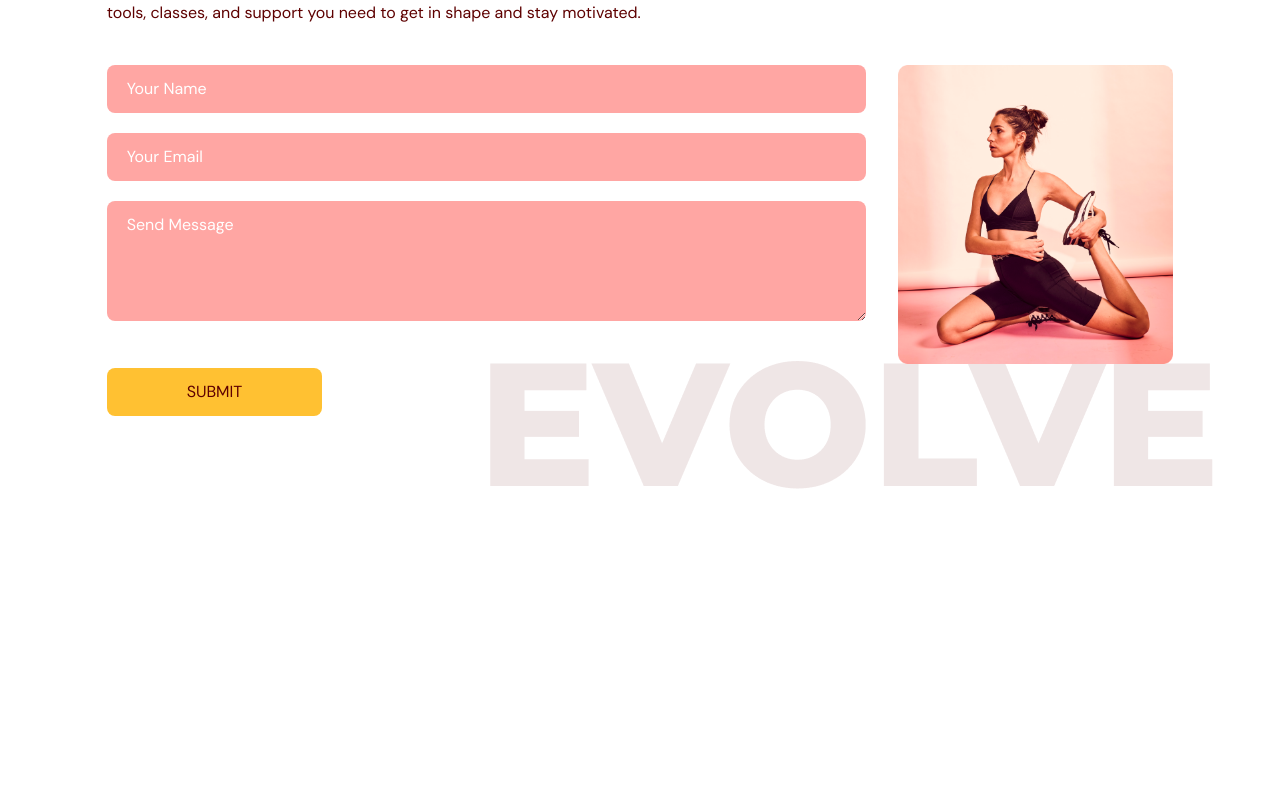
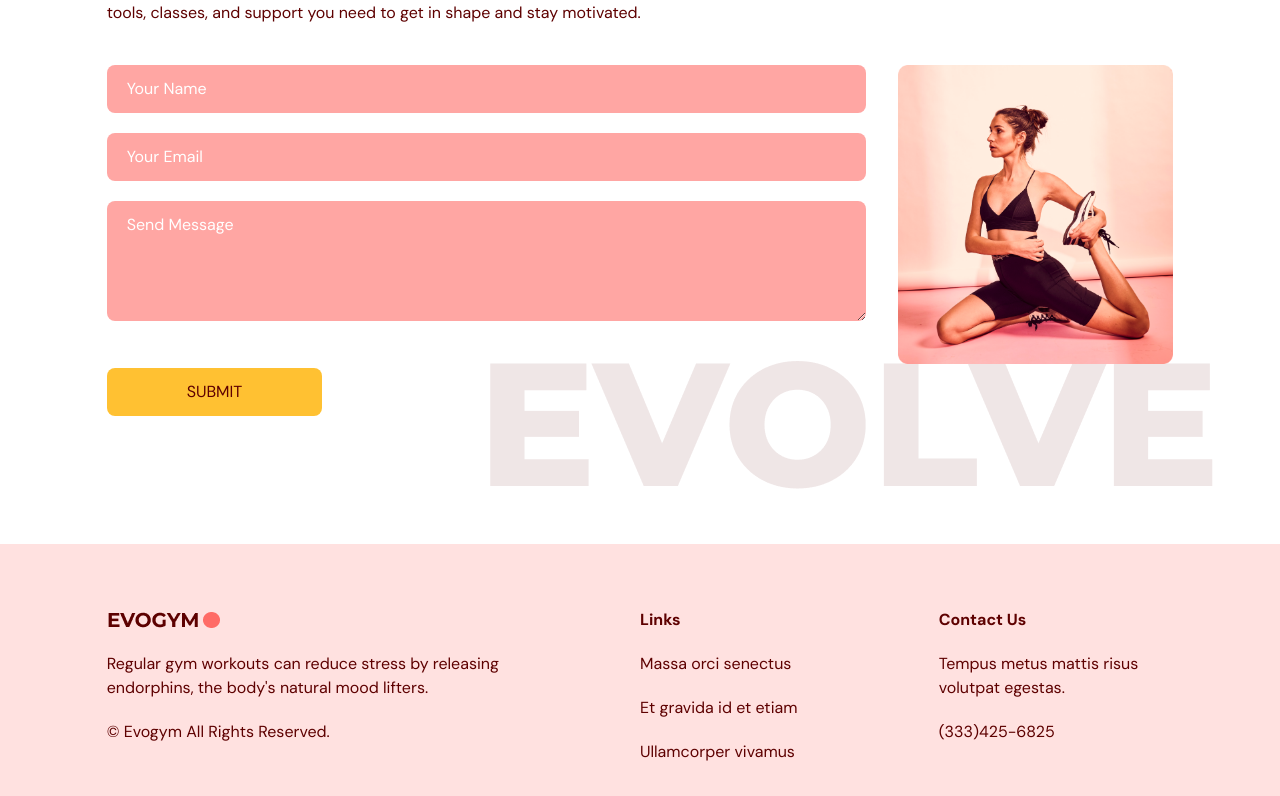
Before and after one commit to Rojan011/gymapp, a React (Vite) app: page / in a window 1280 px wide. Shown: the part 3233-4029 px from the top of the page. Before the commit the page ends 3777 px from the top, so only its background shows below. Built offline with nearby package versions, Linux system fonts and the light colour scheme.

Commit message:
feature-footer complete

```diff
--- a/src/App.tsx
+++ b/src/App.tsx
@@ -5,6 +5,7 @@
 import Benefits from "./scenes/benefits";
 import OurClasses from "./scenes/ourClasses";
 import ContactUs from "./scenes/contactUs";
+import Footer from "./scenes/footer";
 
 function App() {
   const [selectedPage, setSelectedPage] = useState<SelectedPage>(
@@ -38,6 +39,7 @@
       <Benefits setSelectedPage={setSelectedPage} />
       <OurClasses setSelectedPage={setSelectedPage} />
       <ContactUs setSelectedPage={setSelectedPage} />
+      <Footer />
     </div>
   );
 }
--- /dev/null
+++ b/src/scenes/footer/index.tsx
@@ -0,0 +1,30 @@
+import Logo from "../../assets/Logo.png";
+const Footer = () => {
+  return (
+    <footer className="bg-primary-100 py-16">
+      <div className="justify-content mx-auto w-5/6 gap-16 md:flex">
+        <div className="mt-16 basis-1/2 md:mt-0">
+          <img alt="logo" src={Logo} />
+          <p className="my-5">
+            Regular gym workouts can reduce stress by releasing endorphins, the
+            body's natural mood lifters.
+          </p>
+          <p>© Evogym All Rights Reserved.</p>
+        </div>
+        <div className="mt-16 basis-1/4 md:mt-0">
+          <h4 className="font-bold">Links</h4>
+          <p className="my-5">Massa orci senectus</p>
+          <p className="my-5">Et gravida id et etiam</p>
+          <p>Ullamcorper vivamus</p>
+        </div>
+        <div className="mt-16 basis-1/4 md:mt-0">
+          <h4 className="font-bold">Contact Us</h4>
+          <p className="my-5">Tempus metus mattis risus volutpat egestas.</p>
+          <p>(333)425-6825</p>
+        </div>
+      </div>
+    </footer>
+  );
+};
+
+export default Footer;
```
